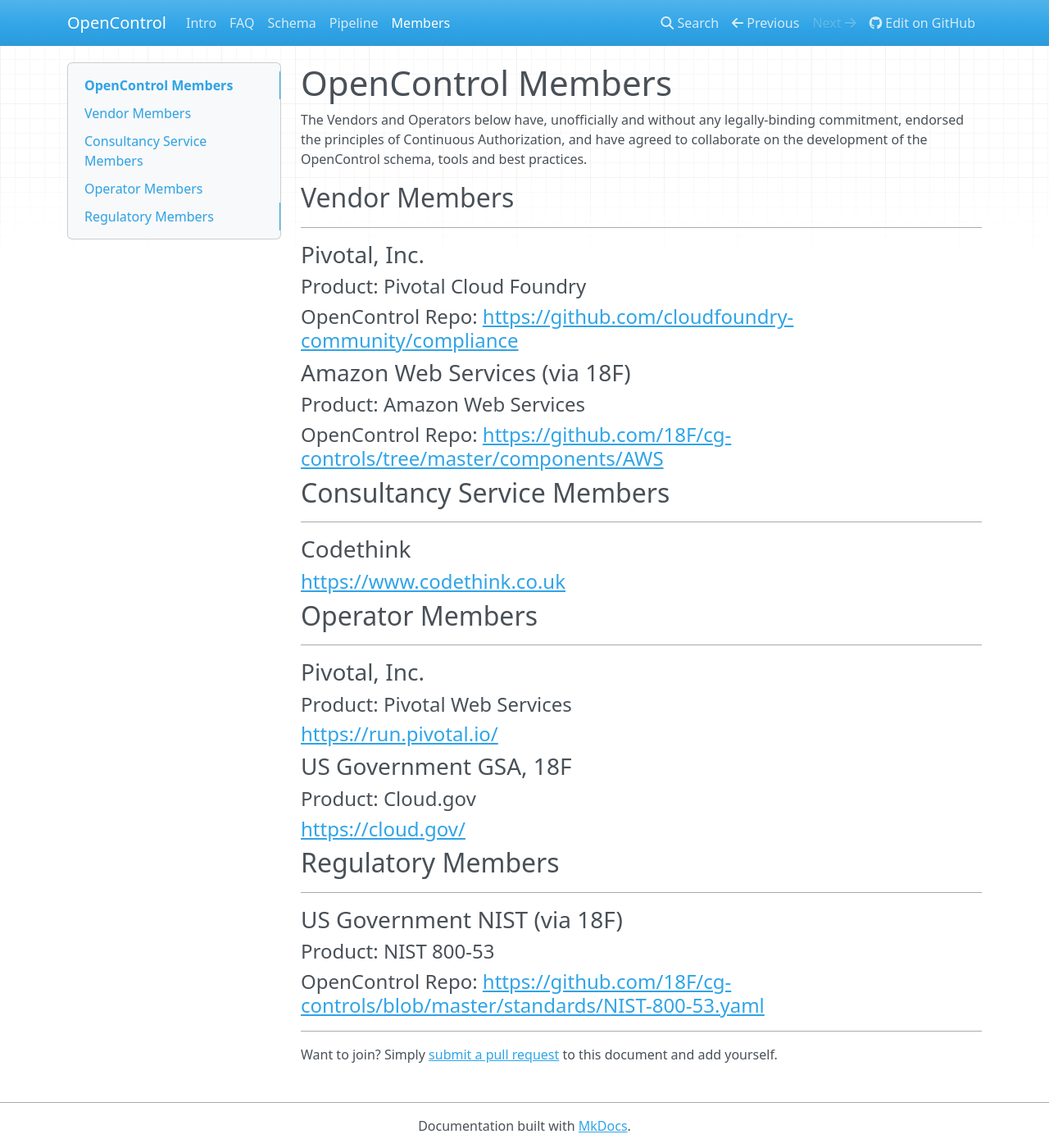
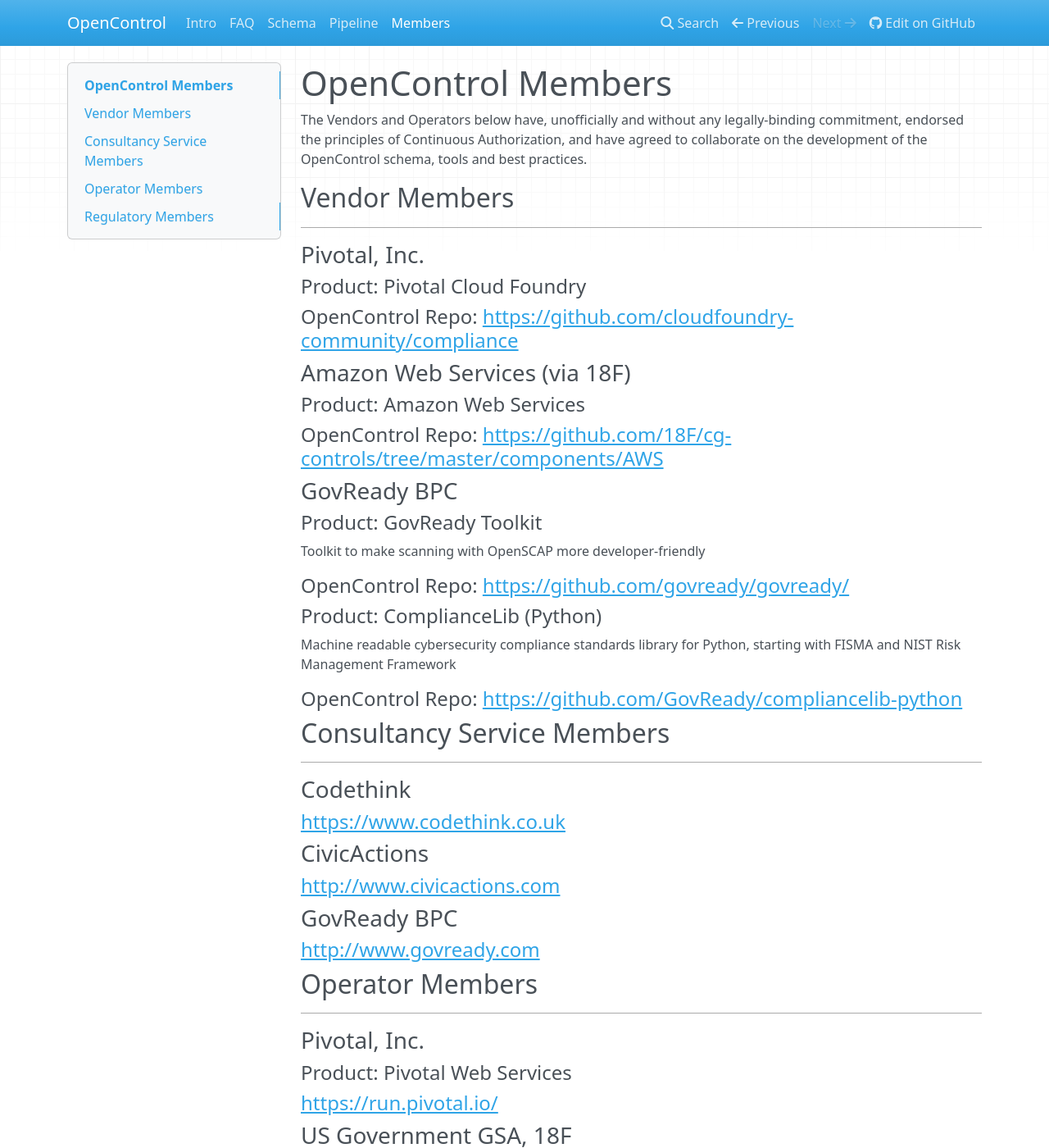
Before and after one commit to opencontrol/website, an MkDocs documentation site: the page built from docs/members.md, in a window 1280 px wide and 1400 px high. Shown: the whole window at 82% size. Built offline with MkDocs 1.6.1, drawn with Linux system fonts in a browser that asks for light colours; nearby versions of some CDN libraries; old or Windows-style settings are respelled for this version of MkDocs.

Commit message:
Add GovReady and CivicActions to members

```diff
--- a/docs/members.md
+++ b/docs/members.md
@@ -16,11 +16,28 @@
 #### Product: __Amazon Web Services__
 #### OpenControl Repo: [https://github.com/18F/cg-controls/tree/master/components/AWS](https://github.com/18F/cg-controls/tree/master/components/AWS)
 
+### GovReady BPC
+#### Product: __GovReady Toolkit__
+Toolkit to make scanning with OpenSCAP more developer-friendly
+#### OpenControl Repo: [https://github.com/govready/govready/](https://github.com/govready/govready/)
+#### Product: __ComplianceLib (Python)__
+Machine readable cybersecurity compliance standards library for Python, starting with FISMA and NIST Risk Management Framework
+#### OpenControl Repo: [https://github.com/GovReady/compliancelib-python](https://github.com/GovReady/compliancelib-python)
+
+
+
 ## Consultancy Service Members
 ___
 
 ### Codethink
 #### [https://www.codethink.co.uk](https://www.codethink.co.uk)
+
+### CivicActions
+#### [http://www.civicactions.com](http://www.civicactions.com)
+
+### GovReady BPC
+#### [http://www.govready.com](http://www.govready.com)
+
 
 ## Operator Members
 ___
```
